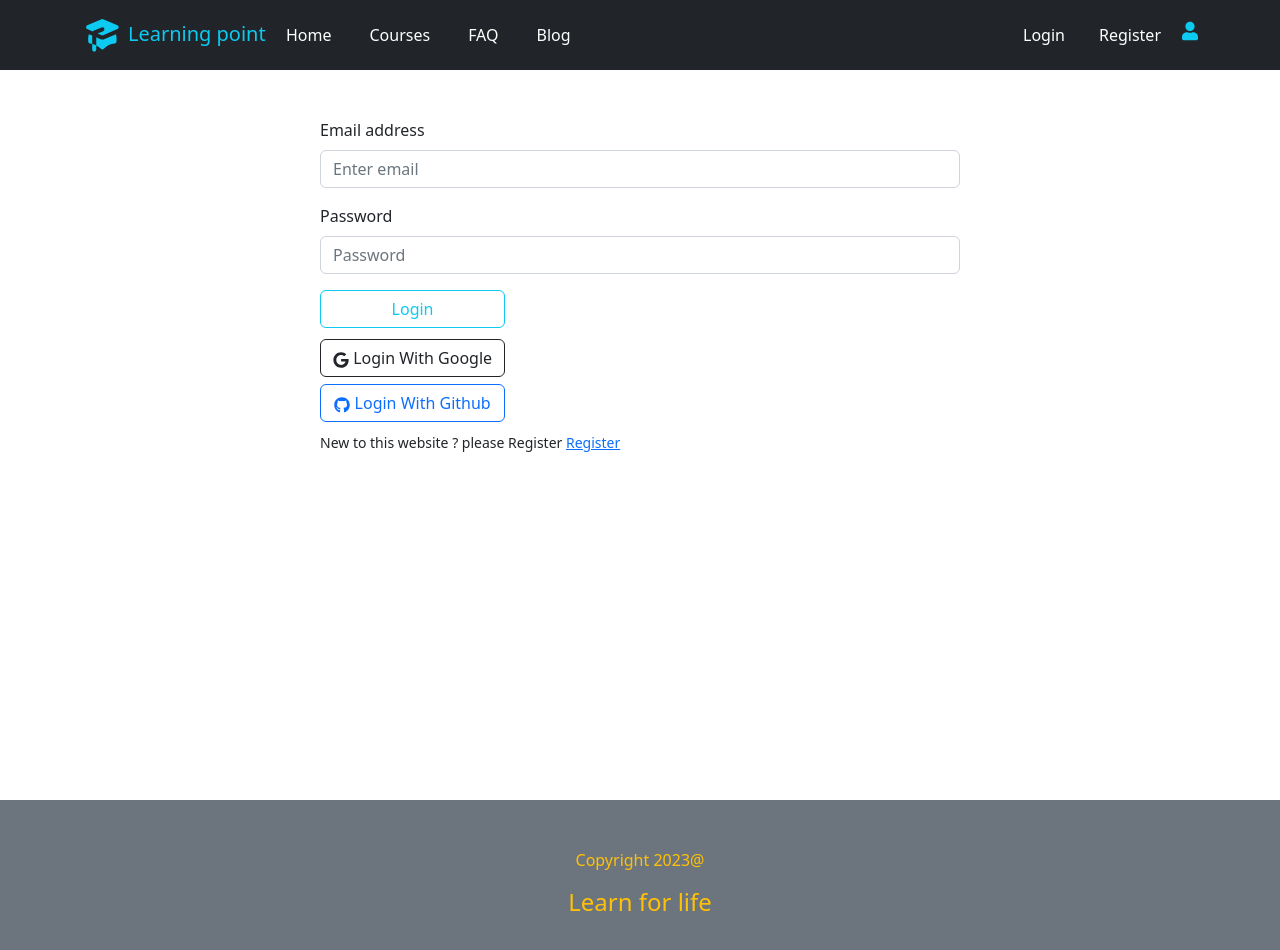
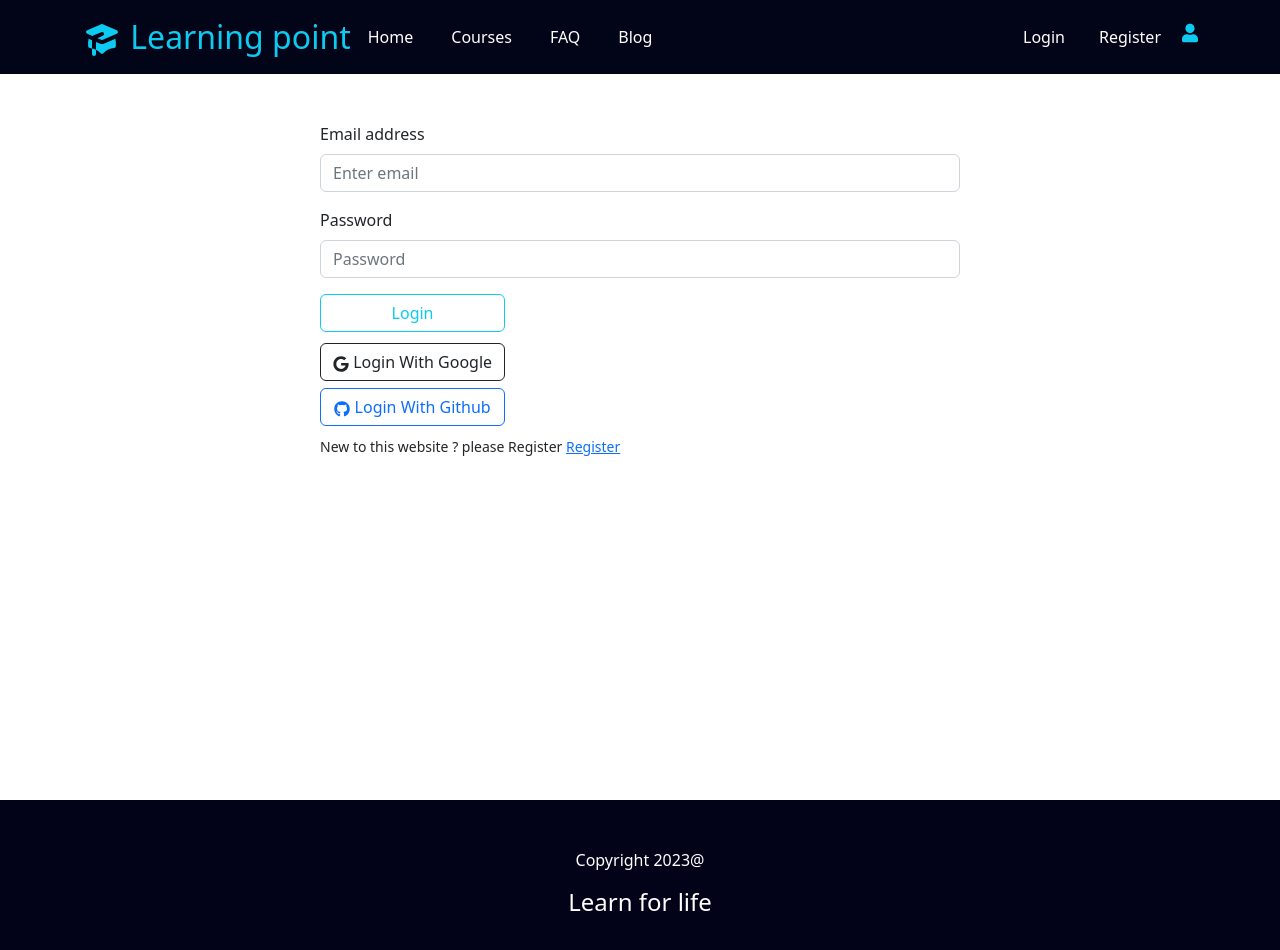
Before and after one commit to mintusarker/-learning-platform-side-client, a React (Create React App) app: page /login in a window 1280 px wide. Shown: the top 950 px of the page. Built offline with nearby package versions, Linux system fonts and the light colour scheme; no server answers.

Commit message:
modified

```diff
--- a/src/Pages/Home/FreeCourse.css
+++ b/src/Pages/Home/FreeCourse.css
@@ -12,6 +12,7 @@
     border: none;
     display: block;
     background-color: transparent;
+    color: whitesmoke;
     width: 100%;
     border-bottom: 2px solid white;
 }
--- a/src/Pages/Home/FreeCourse.js
+++ b/src/Pages/Home/FreeCourse.js
@@ -12,7 +12,7 @@ const FreeCourse = () => {
                     <div className='d-flex gap-5 py-5'>
                         <input type="text" className="form-input" placeholder="Full Name" />
                         <input type="email" className="form-input" placeholder="E-mail" />
-                        <select className='rounded-2 text-white bg-black'>
+                        <select className='rounded-2 text-white bg-dark bg-opacity-75 p-2 fs-5'>
                             <option value="">Javascript</option>
                             <option value="">HTML</option>
                             <option value="">CSS</option>
--- a/src/Pages/Home/Summary.js
+++ b/src/Pages/Home/Summary.js
@@ -6,40 +6,40 @@ import './summary.css'
 const Summary = () => {
     return (
         <div className='summary'>
-            <h3 className='text-center'> Why should you join with us?</h3>
-            <div className=' pt-5 my-2 justify-content-lg-around align-items-center justify-content-sm-around d-lg-flex d-md-flex justify-content-md-around w-100'>
-                <div className='summary1 d-flex justify-content-center align-items-center gap-4'>
-                    <MdOutlineAutoStories className='fs-1 text-success'></MdOutlineAutoStories>
+            <h3 className='text-center text-capitalize pb-3'>Why should you join with us?</h3>
+            <div className='pt-5 my-2 justify-content-lg-around align-items-center justify-content-sm-around d-lg-flex d-md-flex px-2 justify-content-md-around w-100'>
+                <div className='d-flex justify-content-center align-items-center gap-4'>
+                    <MdOutlineAutoStories style={{ fontSize:'60px'}} className='text-success'></MdOutlineAutoStories>
                     <div>
-                        <p className='fs-2 fw-semibold'>3000 +</p>
-                        <p className='fw-bolder'>SUCCESS STORIES</p>
+                        <p className='fs-1 fw-semibold'>3000 +</p>
+                        <p className='fw-light fs-5'>SUCCESS STORIES</p>
                     </div>
 
                 </div>
 
                 <div className='d-flex justify-content-center align-items-center gap-4 my-4'>
-                    <GiTeacher className='fs-1 text-success'></GiTeacher>
+                    <GiTeacher style={{ fontSize:'60px'}} className='text-success'></GiTeacher>
                     <div>
-                        <p className='fs-2 fw-semibold'>150</p>
-                        <p className='fw-bolder'>TRUSTED TUTORS</p>
+                        <p className='fs-1 fw-semibold'>150</p>
+                        <p className='fw-light fs-5'>TRUSTED TUTORS</p>
                     </div>
 
                 </div>
 
                 <div className='d-flex justify-content-center align-items-center gap-4'>
-                    <MdProductionQuantityLimits className='fs-1 text-success'></MdProductionQuantityLimits>
+                    <MdProductionQuantityLimits style={{ fontSize:'60px'}} className='text-success'></MdProductionQuantityLimits>
                     <div>
-                        <p className='fs-2 fw-semibold'>1500</p>
-                        <p className='fw-bolder'>SCHEDULES</p>
+                        <p className='fs-1 fw-semibold'>1500</p>
+                        <p className='fw-light fs-5'>SCHEDULES</p>
                     </div>
 
                 </div>
 
                 <div className='d-flex justify-content-center align-items-center gap-4 my-4'>
-                    <MdOutlineManageAccounts className='fs-1 text-success'></MdOutlineManageAccounts>
+                    <MdOutlineManageAccounts style={{ fontSize:'60px'}} className='text-success'></MdOutlineManageAccounts>
                     <div>
-                        <p className='fs-2 fw-semibold'>50</p>
-                        <p className='fw-bolder'>COURSES</p>
+                        <p className='fs-1 fw-semibold'>50</p>
+                        <p className='fw-light fs-5'>COURSES</p>
                     </div>
 
                 </div>
--- a/src/shared/Footer/Footer.js
+++ b/src/shared/Footer/Footer.js
@@ -3,9 +3,10 @@ import React from 'react';
 const Footer = () => {
     return (
         <footer style={{height:'0px'}} className='position-absolute w-100 bottom-0 start-0'>
-            <div className='text-center bg-secondary text-warning pt-5' style={{ width: '100%', height: '200px' }}>
+            <div className='text-center text-white bg-opacity-10 pt-5' style={{ width: '100%', height: '200px', background: 'rgb(2,3,24)' }}>
                 <p>Copyright 2023@</p>
                 <h4>Learn for life</h4>
+                <p></p>
             </div>
         </footer>
     );
--- a/src/shared/Navber/Navber.css
+++ b/src/shared/Navber/Navber.css
@@ -1,4 +1,14 @@
+.nav1{
+    margin-right: 550px ;
+}
 
+@media screen and (max-width: 1400px) {
+    .nav1{
+        margin-right: 0px;
+    }
+}
+
+/*
 input[ type="checkbox"] {
     -webkit-appearance: none;
     visibility: hidden;
@@ -20,7 +30,7 @@ input[ type="checkbox"] {
 input[type="checkbox"]:checked ~ .check
 {
     background: #fff;
-    /* box-shadow: 0 0 0 1200px black; */
+    box-shadow: 0 0 0 1200px black;
 }
 
 .check::before{
@@ -53,4 +63,4 @@ input[type="checkbox"]:checked ~ .check::before
 input[type="checkbox"]:checked ~ .check::after
 {
     transform: translateX(0px);
-}
+} */
--- a/src/shared/Navber/Navber.js
+++ b/src/shared/Navber/Navber.js
@@ -8,7 +8,7 @@ import { FaUser } from 'react-icons/fa';
 import { HiAcademicCap } from "react-icons/hi";
 import { Link } from 'react-router-dom';
 import { AuthConText } from '../../Context/UserContext';
-// import ('./Navber.css')
+import ('./Navber.css')
 
 const Navber = () => {
     const { user, logOut } = useContext(AuthConText)
@@ -21,12 +21,13 @@ const Navber = () => {
 
     console.log(user)
     return (
-        <Navbar className='' collapseOnSelect expand="lg" bg="dark" variant="dark">
-            <Container>
-                <Navbar.Brand href="" className='text-info me-4'><HiAcademicCap className='w-25 h-25'></HiAcademicCap> Learning point</Navbar.Brand>
+        <Navbar style={{backgroundColor:'rgb(2,4,24)'}} className='' collapseOnSelect expand="lg" bg="" variant="dark">
+            <Container className=''>
+                <Navbar.Brand href="" className='text-info nav1 fs-2'><HiAcademicCap className='fs-1'></HiAcademicCap> Learning point</Navbar.Brand>
                 <Navbar.Toggle aria-controls="responsive-navbar-nav" />
                 <Navbar.Collapse id="responsive-navbar-nav">
-                    <Nav className="me-auto">
+
+                   <Nav className="me-auto">
                         <Link to="/"><Button className='me-2 m-1 text-white' variant="">Home</Button></Link>
                         <Link to="courses"><Button className='me-2 m-1 text-white' variant="">Courses</Button></Link>
                         <Link to="questions"><Button className='me-2 m-1 text-white' variant="">FAQ</Button></Link>
```
